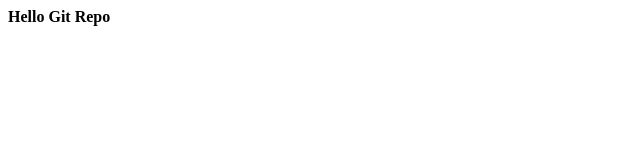
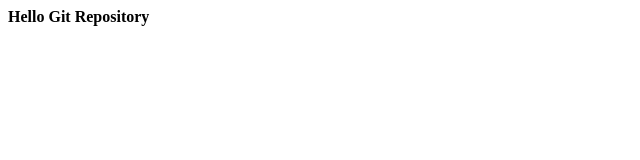
Before and after one commit to Sridharaitla/Test-App-Aug172023, a plain HTML site: page index.html in a window 1280 px wide. Shown: the full height of the page, 0-640 px from the left. Drawn offline with Linux system fonts and the light colour scheme.

Commit message:
fixing the bugs

```diff
--- a/index.html
+++ b/index.html
@@ -3,6 +3,6 @@
 <title>Git locAL TO github </title>
 </head>
 <body>
-<h4> Hello Git Repo</h4>
+<h4> Hello Git Repository</h4>
 </body>
 </html>
```
Also changed, not shown: 1 other file.
